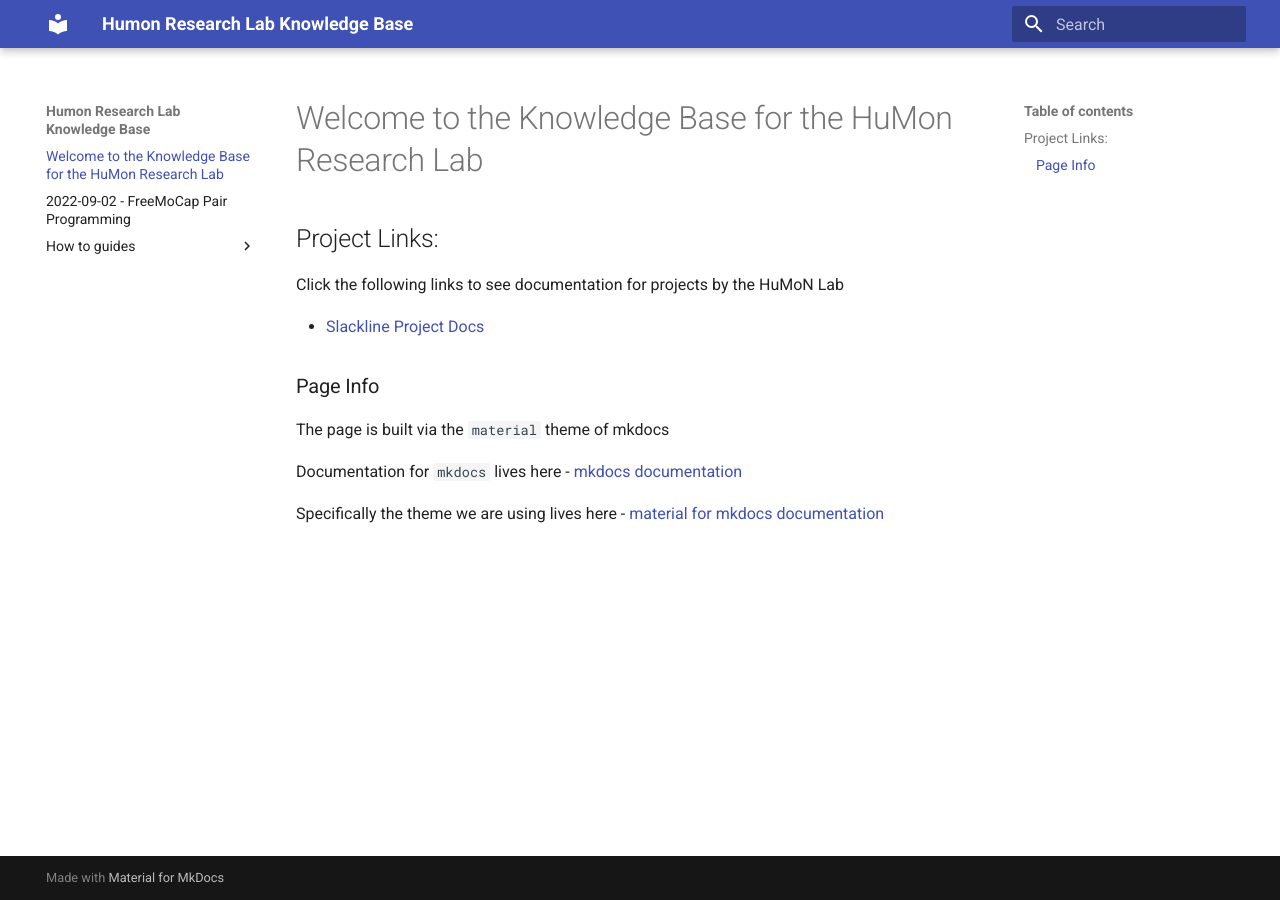
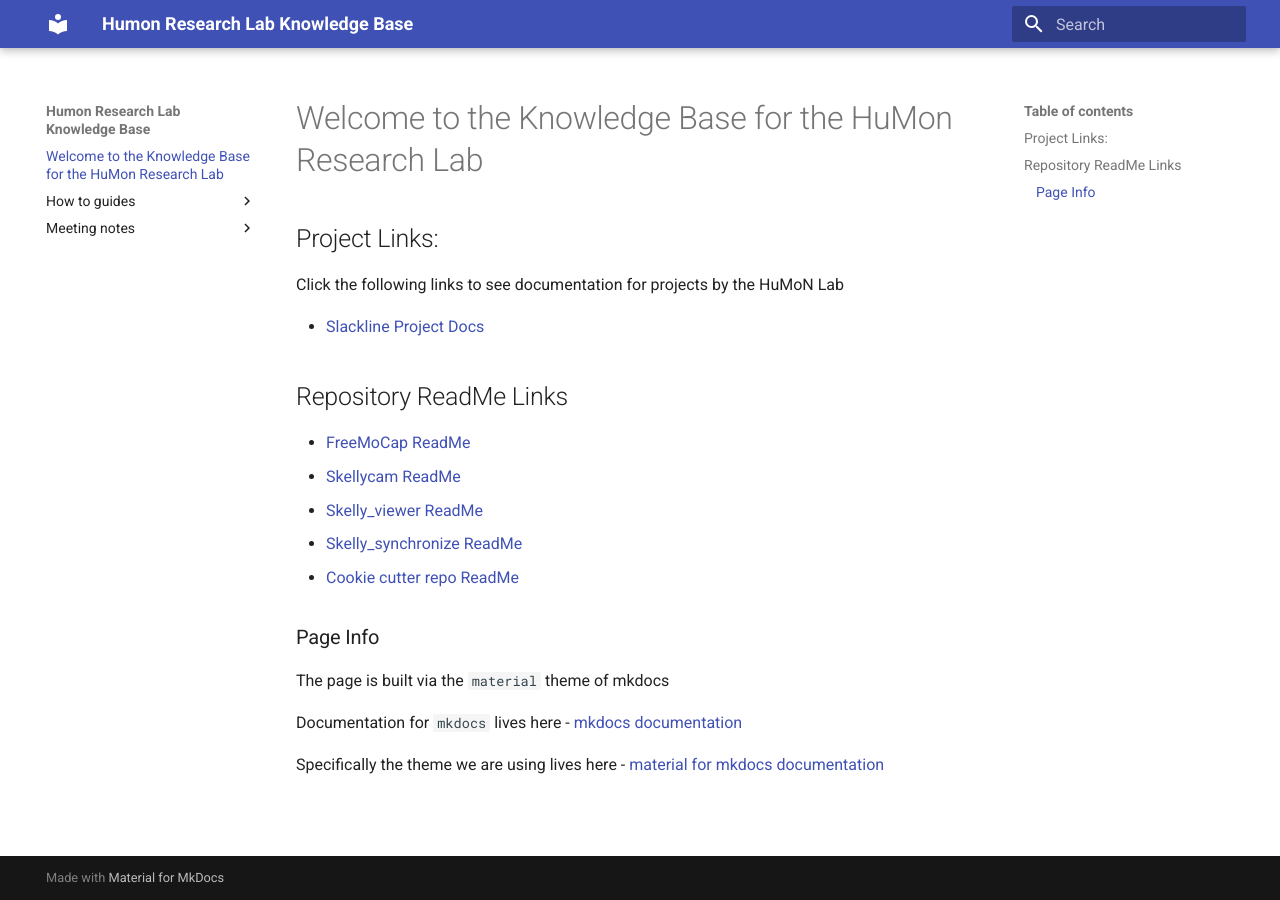
Before and after one commit to HuMoN-Research-Lab/HuMoN-Research-Lab.github.io, an MkDocs documentation site: the page built from docs/index.md, in a window 1280 px wide. Built offline with MkDocs 1.6.1 and Material for MkDocs 9.7.7, drawn with Linux system fonts in a browser that asks for light colours.

Commit message:
add readmes to index

```diff
--- a/docs/index.md
+++ b/docs/index.md
@@ -4,6 +4,14 @@
 Click the following links to see documentation for projects by the HuMoN Lab
 
 - [Slackline Project Docs](https://humon-research-lab.github.io/freemocap_slackline_project/)
+
+## Repository ReadMe Links
+
+- [FreeMoCap ReadMe](https://github.com/freemocap/freemocap#readme)
+- [Skellycam ReadMe](https://github.com/freemocap/skelly_viewer#readme)
+- [Skelly_viewer ReadMe](https://github.com/freemocap/skelly_viewer#readme)
+- [Skelly_synchronize ReadMe](https://github.com/freemocap/skelly_synchronize#readme)
+- [Cookie cutter repo ReadMe](https://github.com/freemocap/basic_repo_cookiecutter)
 
 ### Page Info
 The page is built via the `material` theme of mkdocs
```
Also changed, not shown: docs/meeting-notes/meeting-notes.md (renamed from docs/meeting-notes.md).
